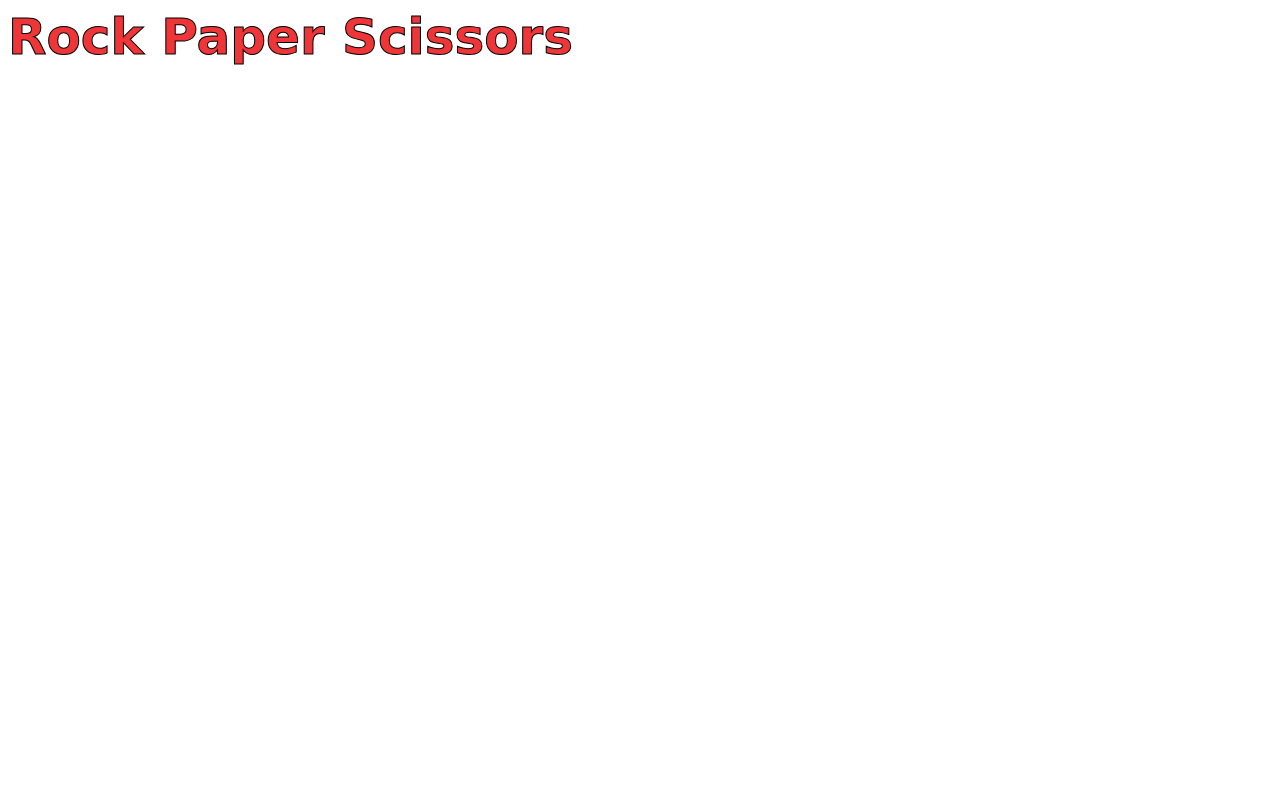
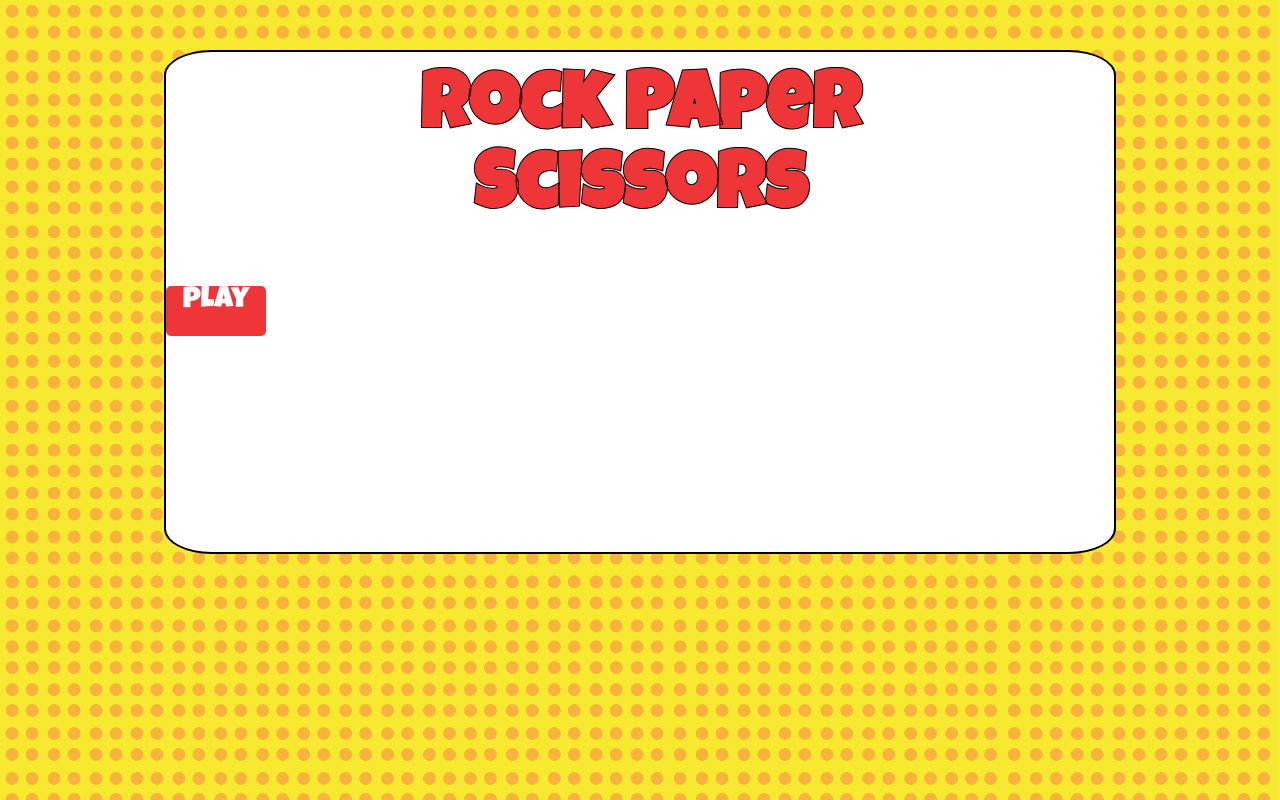
Before and after one commit to deecooper/rock-paper-scissors, a plain HTML site: page index.html in a window 1280 px wide. Drawn offline with Linux system fonts and the light colour scheme.

Commit message:
Add background and heading

```diff
--- a/assests/css/style.css
+++ b/assests/css/style.css
@@ -2,6 +2,36 @@ h1 {
     color: #ee3538;
     font-family: 'Luckiest Guy', cursive;
     -webkit-text-stroke: black 1px;
-    font-size: 50px;
+    font-size: 80px;
+    margin-top: 20px;
 
 }
+
+html {
+    background: url(../images/background.png) no-repeat center center fixed;
+    -webkit-background-size: cover;
+    -moz-background-size: cover;
+    -o-background-size: cover;
+    background-size: cover;
+  }
+
+.game-container {
+    width: 75%;
+    height: 500px;
+    margin: auto;
+    background-color: white;
+    border-radius: 5%;
+    border: solid black 2px;
+    text-align: center;
+    margin-top: 50px;
+}
+
+.btn1 {
+    color: white;
+    background-color: #ee3538;
+    font-family: 'Luckiest Guy', cursive;
+    font-size: 30px;
+    border-radius: 5px;
+    width: 100px;
+    height: 50px;
+}
--- a/index.html
+++ b/index.html
@@ -4,9 +4,19 @@
     <meta http-equiv="X-UA-Compatible" content="IE=edge">
     <meta name="viewport" content="width=device-width, initial-scale=1.0">
     <link rel="stylesheet" href="assests/css/style.css">
+    <link rel="preconnect" href="https://fonts.googleapis.com">
+
+<link rel="preconnect" href="https://fonts.gstatic.com" crossorigin>
+<link href="https://fonts.googleapis.com/css2?family=Acme&family=Fredoka+One&family=Luckiest+Guy&display=swap" rel="stylesheet">
     <title>Rock Paper Scissors</title>
 </head>
+
 <body>
-    <h1>Rock Paper Scissors</h1>
+
+    <div class="game-container">
+    <h1>Rock Paper <br>Scissors</h1>
+    <div class="btn1">play</div>
+</div>
+
 </body>
 </html>
```
Also changed, not shown: assests/images/background.png (renamed from assests/background.png).
